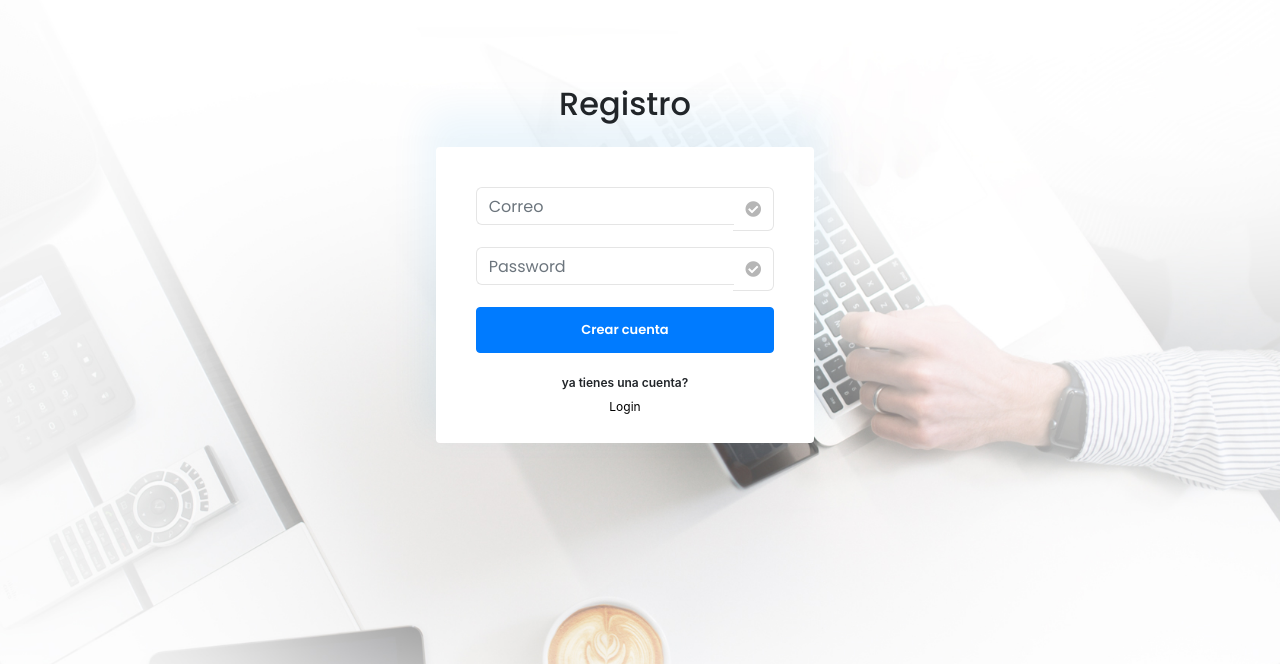
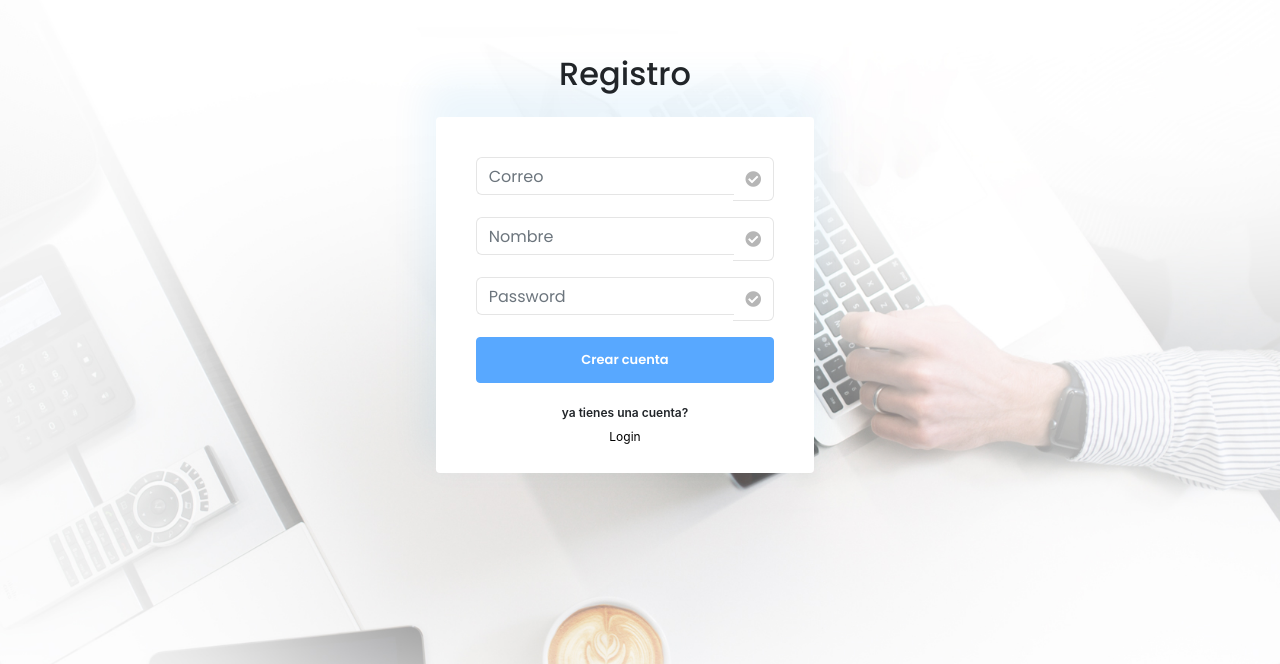
Before and after one commit to VictorBejarano/ingresoEgresoApp, an Angular app: page /register in a window 1280 px wide. Shown: the part 136-800 px from the top of the page. Built offline with nearby package versions, Linux system fonts and the light colour scheme.

Commit message:
Register form

```diff
--- a/src/app/app.module.ts
+++ b/src/app/app.module.ts
@@ -2,6 +2,7 @@ import { BrowserModule } from '@angular/platform-browser';
 import { NgModule } from '@angular/core';
 
 import { AppRoutingModule } from './app-routing.module';
+import { FormsModule } from '@angular/forms';
 import { AppComponent } from './app.component';
 import { LoginComponent } from './auth/login/login.component';
 import { RegisterComponent } from './auth/register/register.component';
@@ -28,7 +29,8 @@ import { SidebarComponent } from './shared/sidebar/sidebar.component';
   ],
   imports: [
     BrowserModule,
-    AppRoutingModule
+    AppRoutingModule,
+    FormsModule
   ],
   providers: [],
   bootstrap: [AppComponent]
--- a/src/app/auth/register/register.component.html
+++ b/src/app/auth/register/register.component.html
@@ -4,20 +4,11 @@
             <div class="col-lg-4 mx-auto">
                 <h2 class="text-center mb-4">Registro</h2>
                 <div class="auto-form-wrapper">
-                    <form action="#">
+                    <form (ngSubmit)="onSubmit(f.value)" #f="ngForm">
                         <div class="form-group">
                             <div class="input-group">
-                                <input type="email" class="form-control" placeholder="Correo">
-                                <div class="input-group-append">
-                                    <span class="input-group-text">
-                      <i class="fa fa-check-circle"></i>
-                    </span>
-                                </div>
-                            </div>
-                        </div>
-                        <div class="form-group">
-                            <div class="input-group">
-                                <input type="password" class="form-control" placeholder="Password">
+                                <input type="email" class="form-control" placeholder="Correo" ngModel name="email" required>
+
                                 <div class="input-group-append">
                                     <span class="input-group-text">
                       <i class="fa fa-check-circle"></i>
@@ -27,7 +18,31 @@
                         </div>
 
                         <div class="form-group">
-                            <button class="btn btn-primary submit-btn btn-block">Crear cuenta</button>
+                            <div class="input-group">
+                                <input type="text" class="form-control" placeholder="Nombre" ngModel name="nombre" required>
+
+                                <div class="input-group-append">
+                                    <span class="input-group-text">
+                      <i class="fa fa-check-circle"></i>
+                    </span>
+                                </div>
+                            </div>
+                        </div>
+
+                        <div class="form-group">
+                            <div class="input-group">
+                                <input type="password" class="form-control" placeholder="Password" ngModel name="password" required>
+
+                                <div class="input-group-append">
+                                    <span class="input-group-text">
+                      <i class="fa fa-check-circle"></i>
+                    </span>
+                                </div>
+                            </div>
+                        </div>
+
+                        <div class="form-group">
+                            <button [disabled]="f.invalid" class="btn btn-primary submit-btn btn-block">Crear cuenta</button>
                         </div>
                         <div class="text-block text-center my-3">
                             <span class="text-small font-weight-semibold">ya tienes una cuenta?</span>
--- a/src/app/auth/register/register.component.ts
+++ b/src/app/auth/register/register.component.ts
@@ -1,16 +1,16 @@
 import { Component, OnInit } from '@angular/core';
 
 @Component({
-  selector: 'app-register',
-  templateUrl: './register.component.html',
-  styles: [
-  ]
+    selector: 'app-register',
+    templateUrl: './register.component.html',
+    styles: [],
 })
 export class RegisterComponent implements OnInit {
+    constructor() {}
 
-  constructor() { }
+    ngOnInit(): void {}
 
-  ngOnInit(): void {
-  }
-
+    onSubmit(data: any) {
+        console.log(data);
+    }
 }
--- a/src/environments/environment.ts
+++ b/src/environments/environment.ts
@@ -3,7 +3,17 @@
 // The list of file replacements can be found in `angular.json`.
 
 export const environment = {
-  production: false
+    production: false,
+    firebase: {
+        apiKey: 'AIzaSyAGT6JQuWyhqZk3wUo7GPHgz8h6Q9GhMV8',
+        authDomain: 'ingreso-egreso-app-5ce34.firebaseapp.com',
+        databaseURL: 'https://ingreso-egreso-app-5ce34.firebaseio.com',
+        projectId: 'ingreso-egreso-app-5ce34',
+        storageBucket: 'ingreso-egreso-app-5ce34.appspot.com',
+        messagingSenderId: '849474693117',
+        appId: '1:849474693117:web:ffc3e70b99395c4c5a9b94',
+        measurementId: 'G-E6MFK248B1',
+    },
 };
 
 /*
```
Also changed, not shown: package.json (+7 -1 lines), src/environments/environment.prod.ts (+11 -1 lines), 1 other file (tests, documents, lock files or other folders).
